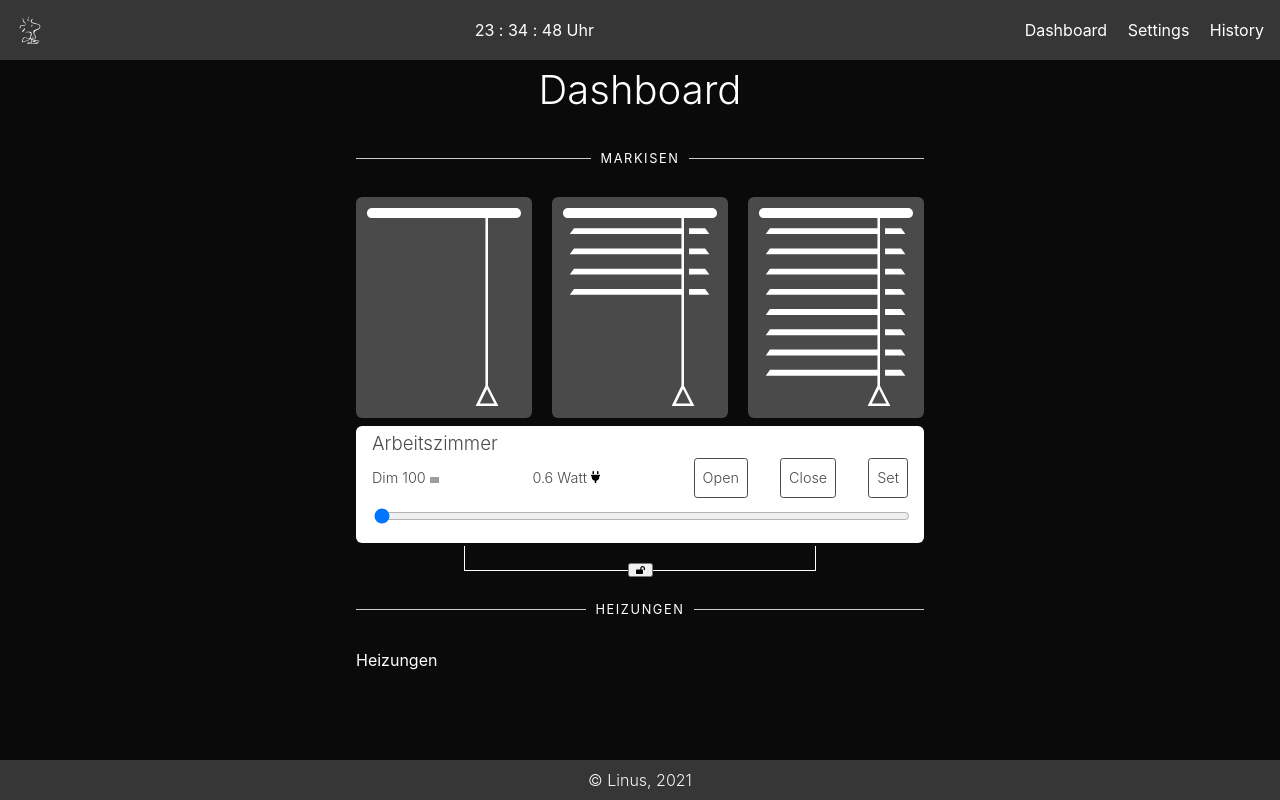
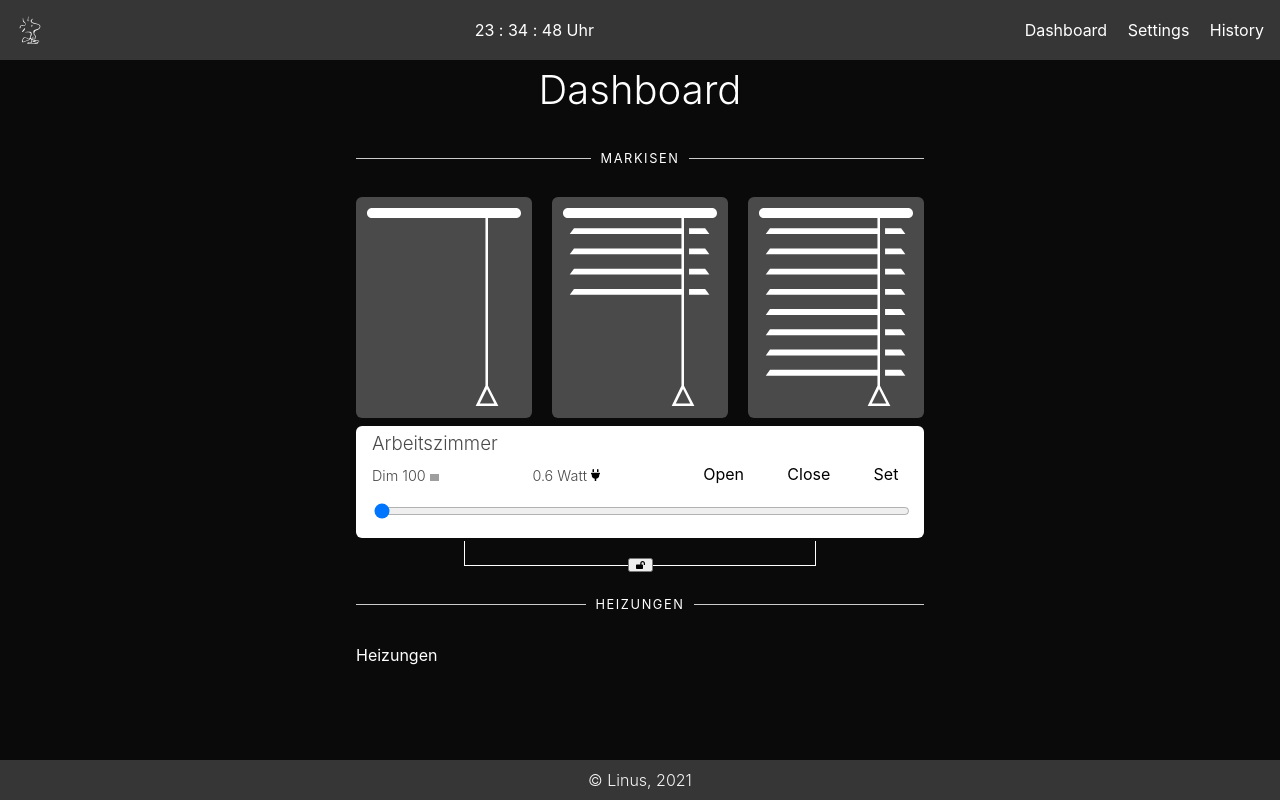
Before and after one commit to Kikovich1969/home-pi-svelte, a Svelte app: page / in a window 1280 px wide. Built offline with nearby package versions, Linux system fonts and the light colour scheme; grey boxes are pictures that could not be loaded.

Commit message:
[in progress] Changed Button.svelte

```diff
--- a/src/components/Blinds.svelte
+++ b/src/components/Blinds.svelte
@@ -1,6 +1,27 @@
 <script>
   import Button from "./share/Button.svelte";
-  import Icon from './share/icons/Menu.svelte';
+  import Icon from "./share/icons/Menu.svelte";
+  let buttonOpen = {
+    icon: false,
+    svg: "",
+    backgroundColor: "white",
+    color: "black",
+    size: "medium",
+  };
+  let buttonClose = {
+    icon: false,
+    svg: "",
+    backgroundColor: "white",
+    color: "black",
+    size: "medium",
+  };
+  let buttonSet = {
+    icon: false,
+    svg: "",
+    backgroundColor: "white",
+    color: "black",
+    size: "medium",
+  };
 </script>
 
 <div id="blinds">
@@ -17,12 +38,26 @@
 <div id="blind-settings">
   <h3>Arbeitszimmer</h3>
   <div class="blind-controls">
-    <p>Dim 100 <img class="icon" src="/img/percentage-solid.svg" width="9" alt="Percent" /></p>
-    <p>0.6 Watt <img class="icon" src="/img/plug-solid.svg" width="9" alt="Plug" /></p>
+    <p>
+      Dim 100 <img
+        class="icon"
+        src="/img/percentage-solid.svg"
+        width="9"
+        alt="Percent"
+      />
+    </p>
+    <p>
+      0.6 Watt <img
+        class="icon"
+        src="/img/plug-solid.svg"
+        width="9"
+        alt="Plug"
+      />
+    </p>
     <section class="blind-buttons">
-      <Button buttonText="Open" />
-      <Button buttonText="Close" />
-      <Button buttonText="Set" />
+      <Button {...buttonOpen}>Open</Button>
+      <Button {...buttonClose}>Close</Button>
+      <Button {...buttonSet}>Set</Button>
     </section>
   </div>
   <div class="blind-slider">
--- a/src/components/share/Button.svelte
+++ b/src/components/share/Button.svelte
@@ -1,33 +1,69 @@
 <script>
-  export let buttonText = "";
-  export let buttonIcon = "";
-  export let altTxt = "Button";
+  import Icon from "./Run.svelte";
+
+  export let icon = false;
+  export let svg = null;
+  export let backgroundColor = "white";
+  export let color = "black";
+  export let size = "medium";
 </script>
 
-<div class="button" on:click>
-  <div>
-    {#if buttonIcon !== ""}
-      <img src={buttonIcon} alt={altTxt} />
-    {/if}
-    {buttonText}
+<div class="buttons">
+  <div
+      class="button {size}"
+      style="background-color: {backgroundColor}; color: {color};"
+  >
+      {#if icon}
+          <Icon />
+      {/if}
+      <slot>Click me!</slot>
   </div>
 </div>
 
 <style>
+  .buttons {
+      align-items: center;
+      display: flex;
+      flex-wrap: wrap;
+      justify-content: flex-start;
+  }
   .button {
-    display: flex;
-    align-items: center;
-    justify-content: center;
-    padding: 0.5rem;
-    background-color: transparent;
-    border-radius: 0.2rem;
-    border: 1px solid #4a4a4a;
+      background-color: #fff;
+      border-color: black;
+      border-width: 1px;
+      color: #363636;
+      cursor: pointer;
+      justify-content: center;
+      text-align: center;
+      white-space: nowrap;
   }
-  .button:hover {
-    background-color: #757d82;
-    cursor: pointer;
+  .large {
+      border-radius: 0.7rem;
+      padding-bottom: calc(0.5em - 1px);
+      padding-top: calc(0.5em - 4px);
+      padding-left: 1rem;
+      padding-right: 1rem;
+      font-size: 1.3rem;
+      font-weight: 500;
+      letter-spacing: 0.1rem;
   }
-  .button img {
-    width: 1rem;
+  .medium {
+      border-radius: 0.5rem;
+      padding-bottom: calc(0.5em - 1px);
+      padding-top: calc(0.5em - 4px);
+      padding-left: 0.6rem;
+      padding-right: 0.6rem;
+      font-size: 1rem;
+      font-weight: 400;
+  }
+  .small {
+      border-radius: 0.3rem;
+      padding-bottom: calc(0.5em - 1px);
+      padding-top: calc(0.5em - 3px);
+      padding-left: 0.4rem;
+      padding-right: 0.4rem;
+      font-size: 0.75rem;
+      font-weight: 400;
+      letter-spacing: 0.05rem;
   }
 </style>
```
